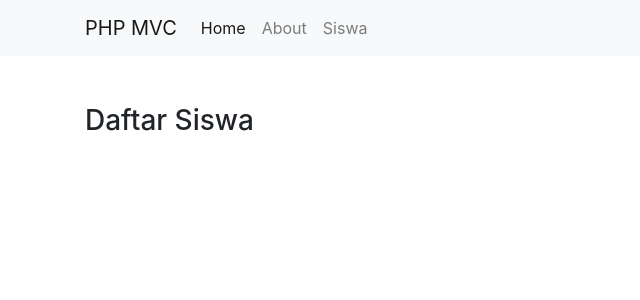
After one commit to redtraa/omail, a PHP site: the page made by app/views/siswa/index.php in a window 1280 px wide. The commit adds this page. Shown: the top 300 px of the page, without its empty margins (0-640 px from the left). Run offline with PHP 8.4, Linux system fonts and the light colour scheme; the template is opened without the code that fills it, so the values that code supplies are empty; some libraries are stand-ins or nearby versions.

Commit message:
Episode 6 MVC

```diff
--- a/app/controllers/Home.php
+++ b/app/controllers/Home.php
@@ -3,8 +3,9 @@
 class Home extends Controller{
 	public function index(){
 		$data['judul'] = 'Home';
+		$data['nama'] = $this->model('User_model')->getUser();
 		$this->view('templates/header', $data);
-		$this->view('home/index');
+		$this->view('home/index', $data);
 		$this->view('templates/footer');
 	}
 }
--- a/app/core/Controller.php
+++ b/app/core/Controller.php
@@ -4,4 +4,9 @@ class Controller{
 	public function view($view, $data = []){
 		require_once 'app/views/' . $view . '.php';
 	}
+
+	public function model($model){
+		require_once 'app/models/' . $model . '.php';
+		return new $model;
+	}
 }
--- a/app/views/home/index.php
+++ b/app/views/home/index.php
@@ -1,7 +1,7 @@
 <div class="container">
 	<div class="jumbotron">
 	  <h1 class="display-4">Selamat Datang di Home</h1>
-	  <p class="lead">This is a simple hero unit, a simple jumbotron-style component for calling extra attention to featured content or information.</p>
+	  <p class="lead">Halo, nama saya <?= $data['nama'] ?>.</p>
 	  <hr class="my-4">
 	  <p>It uses utility classes for typography and spacing to space content out within the larger container.</p>
 	  <a class="btn btn-primary btn-lg" href="#" role="button">Learn more</a>
--- /dev/null
+++ b/app/views/siswa/index.php
@@ -0,0 +1,16 @@
+<div class="container mt-5">
+	<div class="row">
+		<div class="col-lg-6">
+			<h3>Daftar Siswa</h3>
+
+			<?php foreach ($data['siswa'] as $siswa): ?>
+				<ul>
+					<li><?= $siswa['nama'] ?></li>
+					<li><?= $siswa['nisn'] ?></li>
+					<li><?= $siswa['email'] ?></li>
+					<li><?= $siswa['jurusan'] ?></li>
+				</ul>
+			<?php endforeach; ?>
+		</div>
+	</div>
+</div>
--- a/app/views/templates/header.php
+++ b/app/views/templates/header.php
@@ -20,6 +20,9 @@
 						<li class="nav-item">
 							<a class="nav-link" href="<?= BASEURL; ?>/about">About</a>
 						</li>
+						<li class="nav-item">
+							<a class="nav-link" href="<?= BASEURL; ?>/siswa">Siswa</a>
+						</li>
 					</ul>
 				</div>
 			</div>
```
Also changed, not shown: app/controllers/Siswa.php (added, +12 -0 lines), app/models/Siswa_model.php (added, +24 -0 lines), app/models/User_model.php (added, +9 -0 lines).
